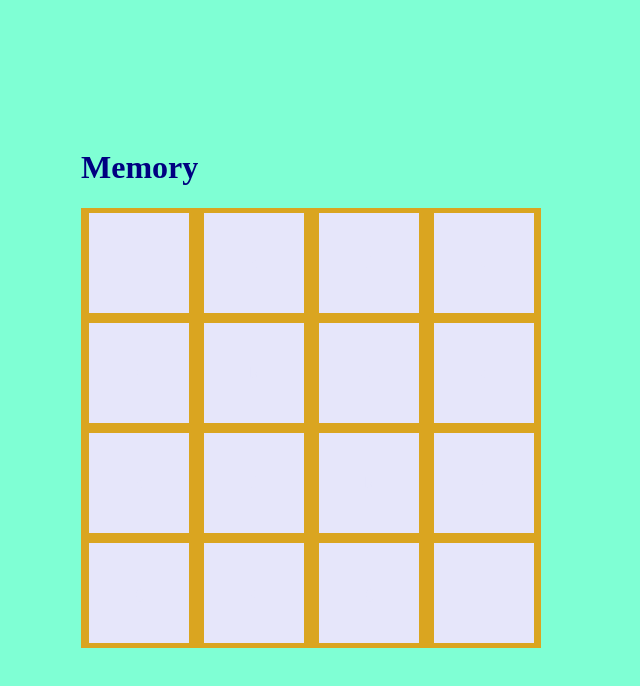
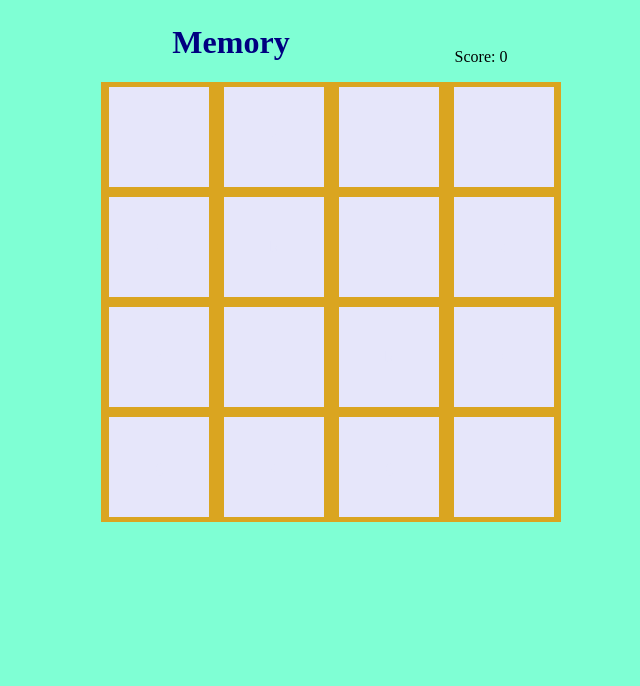
Before and after one commit to andersonmmi/memory-game, a plain HTML site: page index.html in a window 1280 px wide. Shown: the whole page, without its empty margins (309-949 px from the left). Drawn offline with Linux system fonts and the light colour scheme.

Commit message:
Added scoreboard (not functional) and adjusted styles.

```diff
--- a/index.html
+++ b/index.html
@@ -8,12 +8,15 @@
   </head>
   <body class="wrapper">
     <h1 class="title">Memory</h1>
+    <div class="score_board">
+      Score: 0
+    </div>
+
+
     <section class="game_board">
 
     </section>
-    <div class="score_board">
 
-    </div>
     <script src="main.js" type="text/javascript">
 
     </script>
--- a/main.js
+++ b/main.js
@@ -66,12 +66,13 @@ function compareCards(){
   if(matchCards[0].innerHTML === matchCards[1].innerHTML){
     //alert("match detected!");
     score += 200;
-    //change score display here
+    //TODO: change score display here
 
     cardsMatched +=2;
     matchCards.pop();
     matchCards.pop();
     console.log(cardsMatched + " === " + cardsDeck.length);
+    console.log("Your score is " + score);
     if (cardsMatched === cardsDeck.length){
       alert ("Congratulations, you cleared the board!");
     }
--- a/styles.css
+++ b/styles.css
@@ -1,14 +1,20 @@
 .wrapper {
   background-color: aquamarine;
-  justify-content: center;
-  display: flex;
-  flex-direction: column;
   width: 500px;
-  margin: 10% auto;
+  margin: auto;
 }
 .title {
   color: navy;
-  width: 460px
+  width: 300px;
+  float:left;
+  margin-top: 3vh;
+  text-align: center;
+}
+.score_board{
+  width: 200px;
+  float: left;
+  margin-top: 6vh;
+  text-align: center;
 }
 .game_board {
   background-color: goldenrod;
@@ -19,6 +25,7 @@
   width: 460px;
   justify-content:space-around;
   align-content: space-around;
+  margin: auto;
 }
 .card {
   background-color: lavender;
```
